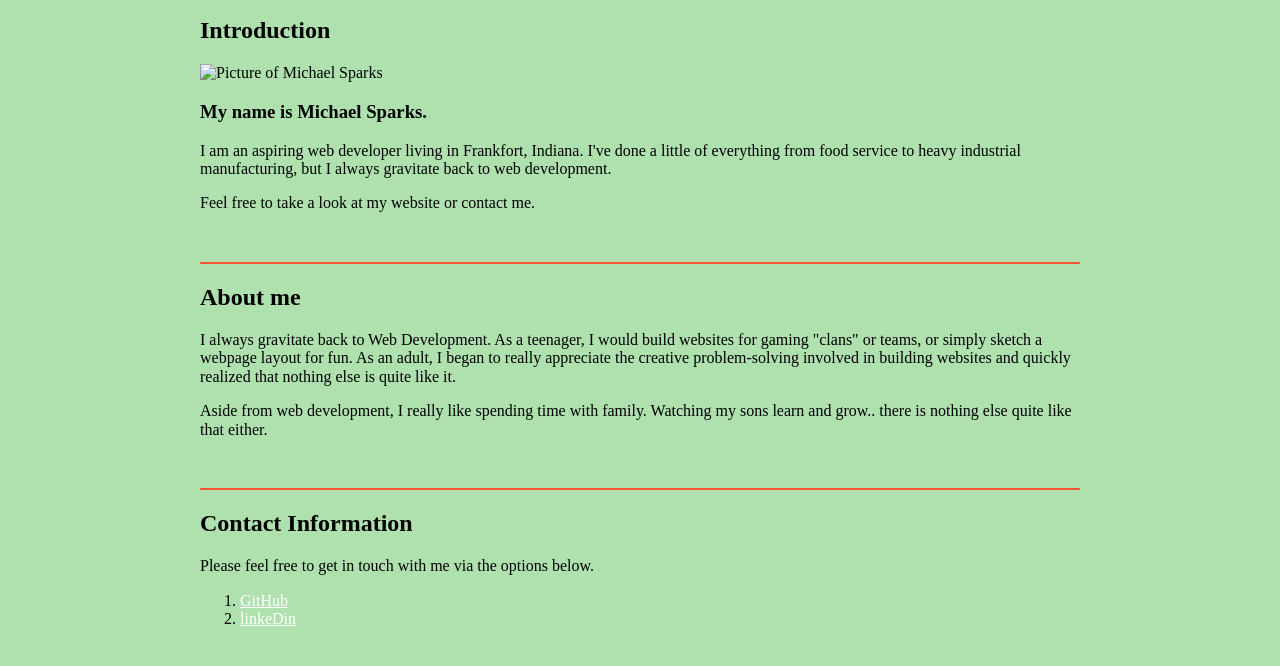
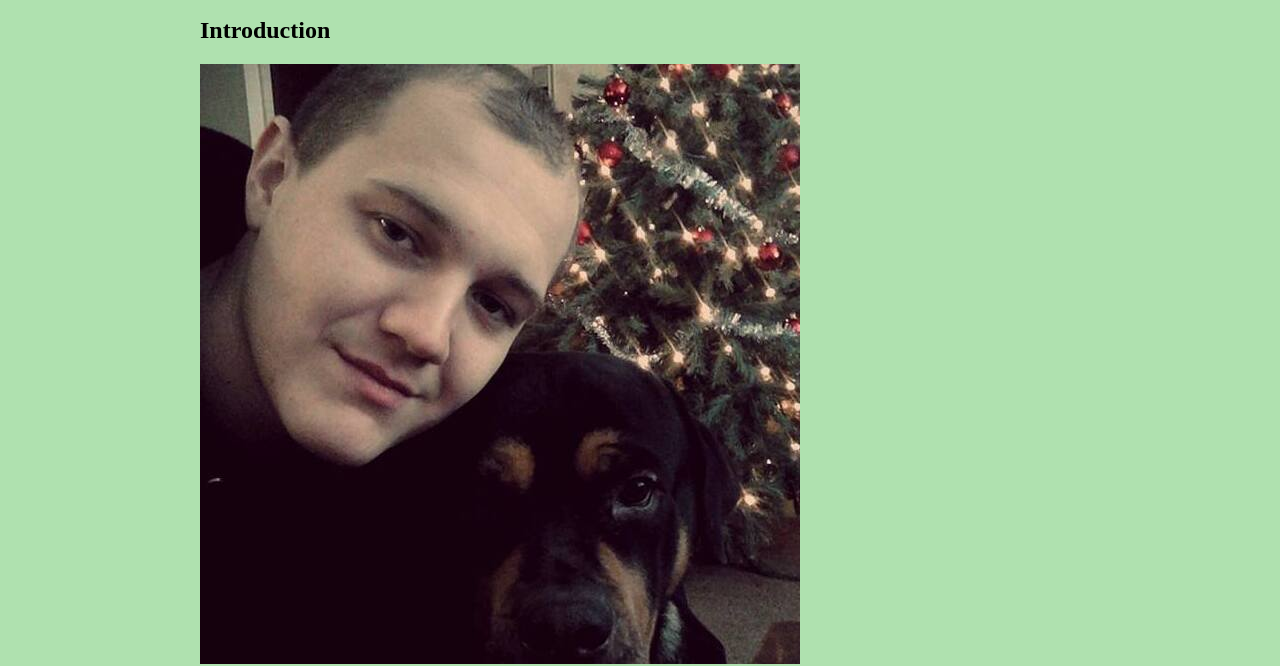
Before and after one commit to Main-Michael-Sparks/MichaelSparksPortfolio, a plain HTML site: page index.html in a window 1280 px wide. Shown: the part 169-835 px from the top of the page. Drawn offline with nearby package versions, Linux system fonts and the light colour scheme; the site is published under a folder, as on GitHub Pages, so addresses that start at the root find nothing.

Commit message:
Picture fix

```diff
--- a/index.html
+++ b/index.html
@@ -28,7 +28,7 @@
         <!-- introduction page -->
         <article id="intro">
           <h2>Introduction</h2>
-            <img src="/images/michael-sparks.jpg" alt="Picture of Michael Sparks" />
+            <img src="images/michael-sparks.jpg" alt="Picture of Michael Sparks" />
             <h3>My name is Michael Sparks. </h3>
             <p>I am an aspiring web developer living in Frankfort, Indiana.  I've done a little of everything from food service to heavy industrial manufacturing, but I always gravitate back to web development.</p>
             <p>Feel free to take a look at my website or contact me. </p>
```
